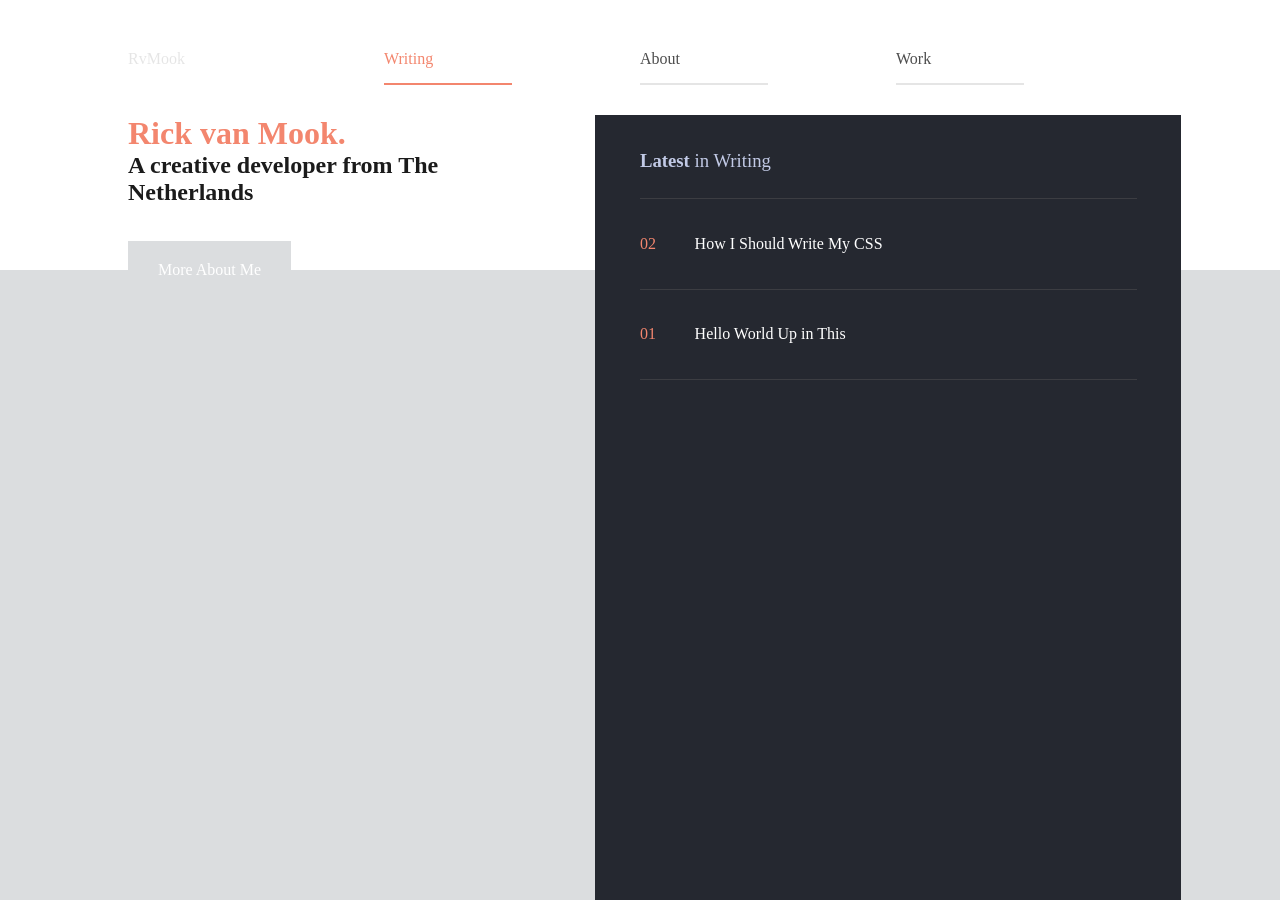
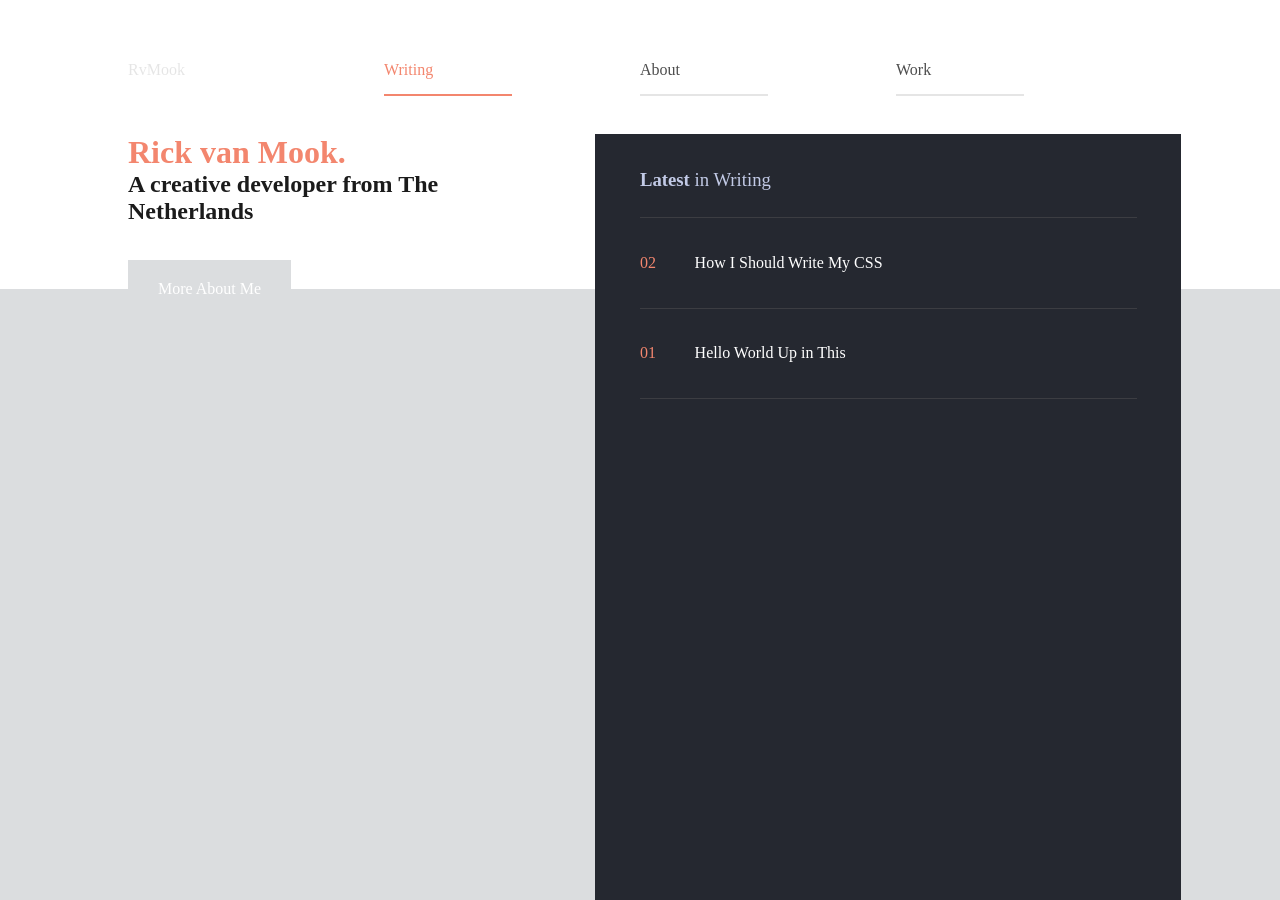
Before and after one commit to rickvanmook/rickvanmook.github.io, a Jekyll site: the page built from index.html, in a window 1280 px wide. Built offline with Jekyll 4.4.1, drawn with Linux system fonts in a browser that asks for light colours.

Commit message:
Made heights more responsive

```diff
--- a/_sass/_base.scss
+++ b/_sass/_base.scss
@@ -34,7 +34,7 @@
 
     /* Display & Box Model */
     min-height: 100%;
-    padding-top: 115px;
+    padding-top: $header-height;
 }
 
 .max-width {
--- a/_sass/_header.scss
+++ b/_sass/_header.scss
@@ -21,7 +21,7 @@
 .nav {
 
 	/* Display & Box Model */
-	padding: 35px 0 30px;
+	padding: 46px 0 38px;
 	overflow: hidden;
 }
 
--- a/_sass/_home.scss
+++ b/_sass/_home.scss
@@ -162,7 +162,7 @@
 		position: absolute;
 		min-height: 100%;
 		top: 0;
-		padding-top: 115px;
+		padding-top: $header-height;
 
 		left: 46.5%;
 		width: 45.8%;
--- a/_sass/_mixins.scss
+++ b/_sass/_mixins.scss
@@ -7,6 +7,9 @@
 	}
 	@else if $point == is-large {
 		@media (min-width: 1024px) { @content; }
+	}
+	@else if $point == is-extra-large {
+		@media (min-width: 1280px) { @content; }
 	}
 }
 
--- a/_sass/_post.scss
+++ b/_sass/_post.scss
@@ -1,8 +1,18 @@
-.post {
+.post-wrapper {
 
 	position: relative;
-	padding: 80px 0;
-	background-color: #f3f3f3;
+	padding: 11% 0;
+	background-color: $lighter-bg;
+
+	@include mq(is-small) {
+
+		padding: 5.55% 0;
+	}
+
+	@include mq(is-extra-large) {
+
+		padding: 80px 0;
+	}
 }
 
 .post__content h4, .post__content h3, .post__content h2, .post__content p, .post__footer__content, .post__header__content {
@@ -29,8 +39,6 @@
 }
 
 .post__header {
-
-	padding-top: 80px;
 
 	&:before {
 
--- a/_sass/_variables.scss
+++ b/_sass/_variables.scss
@@ -3,6 +3,7 @@
 $secondary: #000;
 
 $light-bg: #dbdddf;
+$lighter-bg: #f3f3f3;
 $dark-bg: #252830;
 $dark-bg-border: #3c3d42;
 
@@ -15,3 +16,5 @@
 $copy-title: $dark-bg;
 $copy-home-sub-title: #1b1b1b;
 $copy-alt: #c2cae6;
+
+$header-height: 134px;
```
